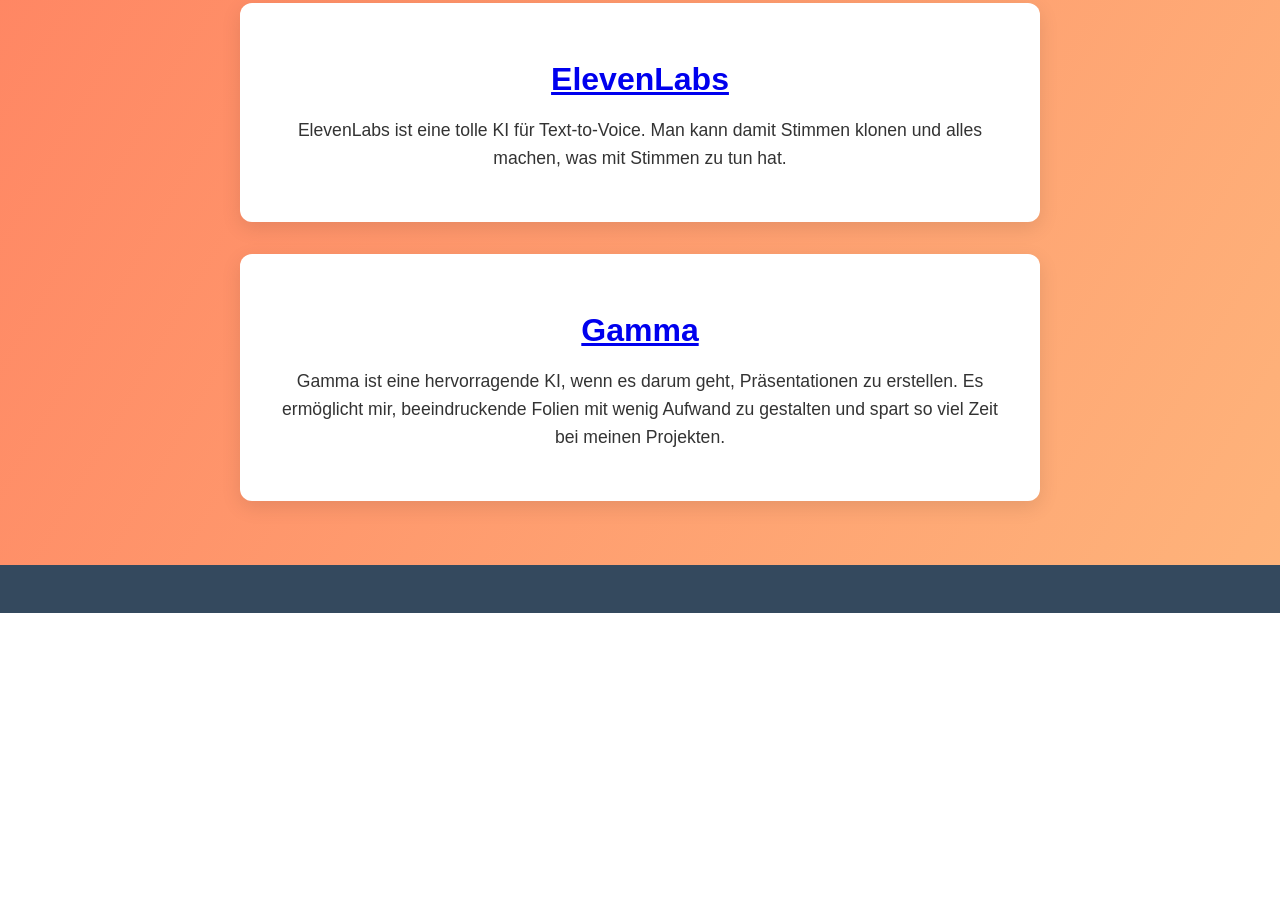
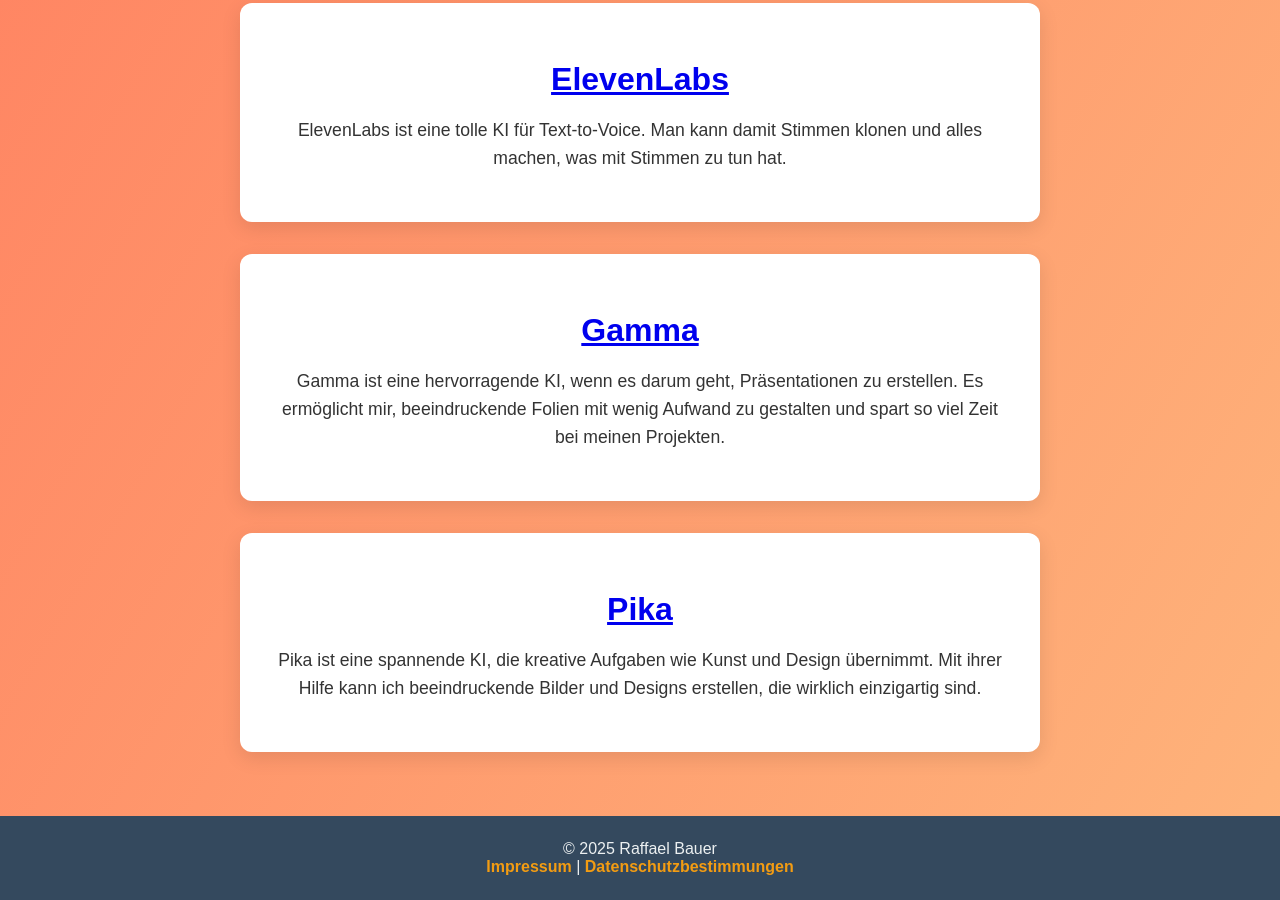
Before and after one commit to raffaelbauer/ki-empfehlungen, a plain HTML site: page index.html in a window 1280 px wide. Shown: the part 552-1452 px from the top of the page. Before the commit the page ends 1165 px from the top, so only its background shows below. Drawn offline with Linux system fonts and the light colour scheme.

Commit message:
Update index.html

```diff
--- a/index.html
+++ b/index.html
@@ -86,5 +86,16 @@
             <h2><a href="https://gamma.app/">Gamma</a></h2>
             <p>Gamma ist eine hervorragende KI, wenn es darum geht, Präsentationen zu erstellen. Es ermöglicht mir, beeindruckende Folien mit wenig Aufwand zu gestalten und spart so viel Zeit bei meinen Projekten.</p>
         </div>
+
+        <div class="ai">
+            <h2><a href="https://pika.ai/">Pika</a></h2>
+            <p>Pika ist eine spannende KI, die kreative Aufgaben wie Kunst und Design übernimmt. Mit ihrer Hilfe kann ich beeindruckende Bilder und Designs erstellen, die wirklich einzigartig sind.</p>
+        </div>
     </main>
     <footer>
+        &copy; 2025 Raffael Bauer<br>
+        <a href="https://raffaelbauer.github.io/Impressum/">Impressum</a> |
+        <a href="https://raffaelbauer.github.io/Datenschutzbestimmungen/">Datenschutzbestimmungen</a>
+    </footer>
+</body>
+</html>
```
